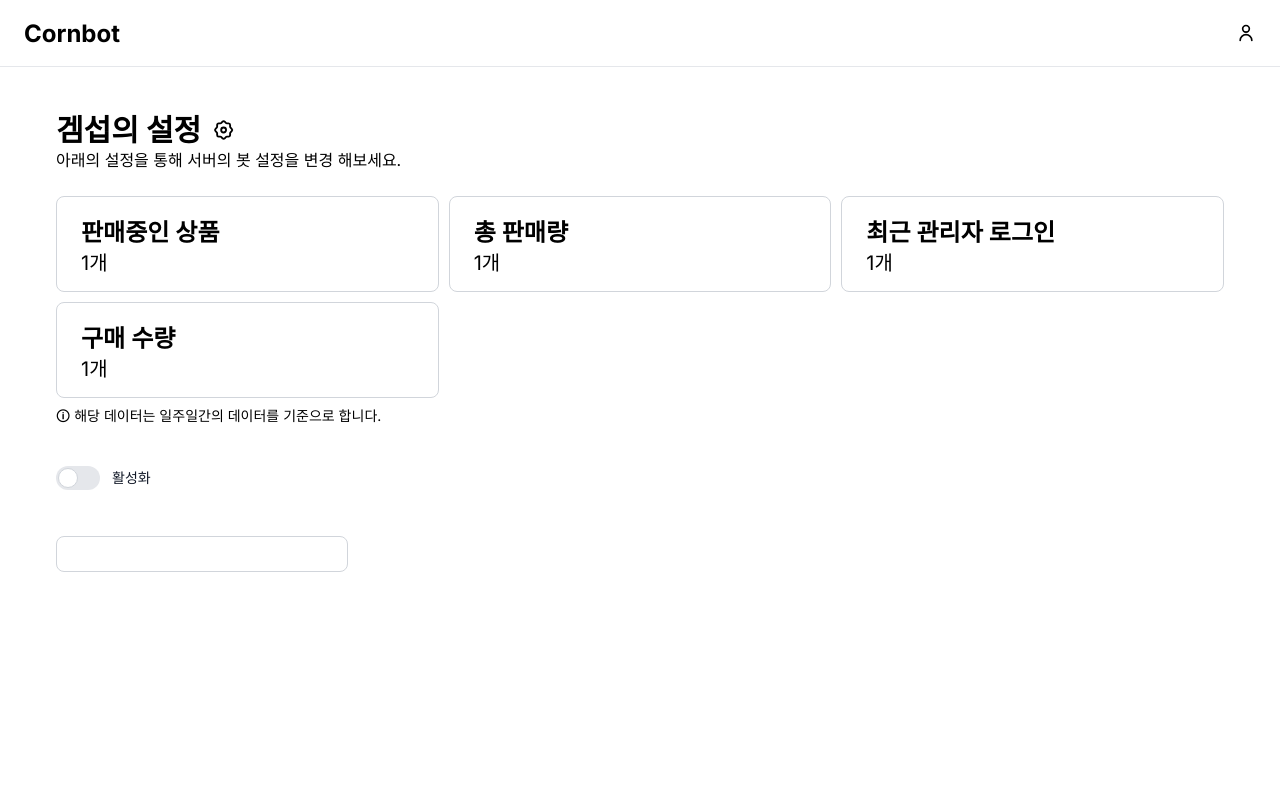
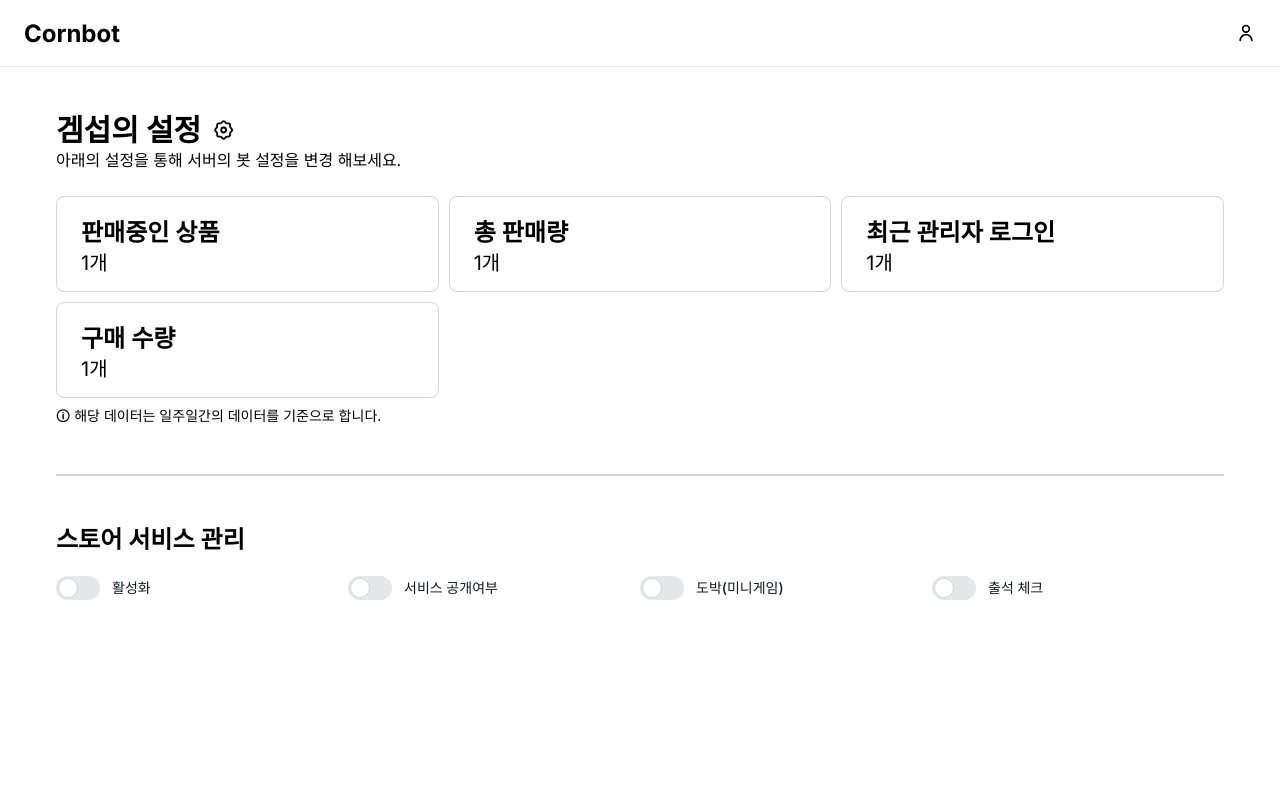
Before and after one commit to CornSoupTeam/store-website, a Next.js app: page /account/dashboard/1 in a window 1280 px wide. Shown: the top 800 px of the page. Built offline with nearby package versions, Linux system fonts and the light colour scheme; no server answers; sample sign-in values are in the browser's storage.

Commit message:
edit: more button add ➕

```diff
--- a/src/app/account/dashboard/[slug]/page.tsx
+++ b/src/app/account/dashboard/[slug]/page.tsx
@@ -69,15 +69,37 @@
             <h1 className="mt-2 text-sm">
               🛈 해당 데이터는 일주일간의 데이터를 기준으로 합니다.
             </h1>
-            <label className="relative inline-flex items-center cursor-pointer mt-10">
+            <hr className="my-12 h-0.5 border-t-0 bg-neutral-300 opacity-100 dark:opacity-50" />
+            <div className="text-2xl font-semibold">스토어 서비스 관리</div>
+            <div className="grid grid-cols-1 lg:grid-cols-4">
+              <label className="relative inline-flex items-center cursor-pointer mt-5">
                 <input type="checkbox" value="" className="sr-only peer" />
                 <div className="w-11 h-6 bg-gray-200 peer-focus:outline-none peer-focus:ring-4 peer-focus:ring-blue-300 dark:peer-focus:ring-blue-800 rounded-full peer dark:bg-gray-700 peer-checked:after:translate-x-full rtl:peer-checked:after:-translate-x-full peer-checked:after:border-white after:content-[''] after:absolute after:top-[2px] after:start-[2px] after:bg-white after:border-gray-300 after:border after:rounded-full after:h-5 after:w-5 after:transition-all dark:border-gray-600 peer-checked:bg-blue-600"></div>
                 <span className="ms-3 text-sm font-medium text-gray-900 dark:text-gray-300">
                   활성화
                 </span>
               </label>
-            <div className="grid grid-cols-1 lg:grid-cols-4 mt-10">
-              <div className="box" />
+              <label className="relative inline-flex items-center cursor-pointer mt-5">
+                <input type="checkbox" value="" className="sr-only peer" />
+                <div className="w-11 h-6 bg-gray-200 peer-focus:outline-none peer-focus:ring-4 peer-focus:ring-blue-300 dark:peer-focus:ring-blue-800 rounded-full peer dark:bg-gray-700 peer-checked:after:translate-x-full rtl:peer-checked:after:-translate-x-full peer-checked:after:border-white after:content-[''] after:absolute after:top-[2px] after:start-[2px] after:bg-white after:border-gray-300 after:border after:rounded-full after:h-5 after:w-5 after:transition-all dark:border-gray-600 peer-checked:bg-blue-600"></div>
+                <span className="ms-3 text-sm font-medium text-gray-900 dark:text-gray-300">
+                  서비스 공개여부
+                </span>
+              </label>
+              <label className="relative inline-flex items-center cursor-pointer mt-5">
+                <input type="checkbox" value="" className="sr-only peer" />
+                <div className="w-11 h-6 bg-gray-200 peer-focus:outline-none peer-focus:ring-4 peer-focus:ring-blue-300 dark:peer-focus:ring-blue-800 rounded-full peer dark:bg-gray-700 peer-checked:after:translate-x-full rtl:peer-checked:after:-translate-x-full peer-checked:after:border-white after:content-[''] after:absolute after:top-[2px] after:start-[2px] after:bg-white after:border-gray-300 after:border after:rounded-full after:h-5 after:w-5 after:transition-all dark:border-gray-600 peer-checked:bg-blue-600"></div>
+                <span className="ms-3 text-sm font-medium text-gray-900 dark:text-gray-300">
+                  도박(미니게임)
+                </span>
+              </label>
+              <label className="relative inline-flex items-center cursor-pointer mt-5">
+                <input type="checkbox" value="" className="sr-only peer" />
+                <div className="w-11 h-6 bg-gray-200 peer-focus:outline-none peer-focus:ring-4 peer-focus:ring-blue-300 dark:peer-focus:ring-blue-800 rounded-full peer dark:bg-gray-700 peer-checked:after:translate-x-full rtl:peer-checked:after:-translate-x-full peer-checked:after:border-white after:content-[''] after:absolute after:top-[2px] after:start-[2px] after:bg-white after:border-gray-300 after:border after:rounded-full after:h-5 after:w-5 after:transition-all dark:border-gray-600 peer-checked:bg-blue-600"></div>
+                <span className="ms-3 text-sm font-medium text-gray-900 dark:text-gray-300">
+                  출석 체크
+                </span>
+              </label>
             </div>
           </div>
         </div>
```
Lines whose indentation alone changed are shown as unchanged.
